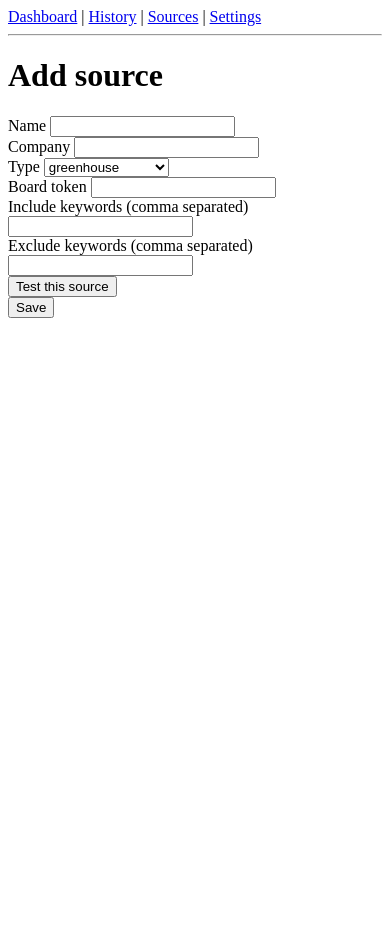
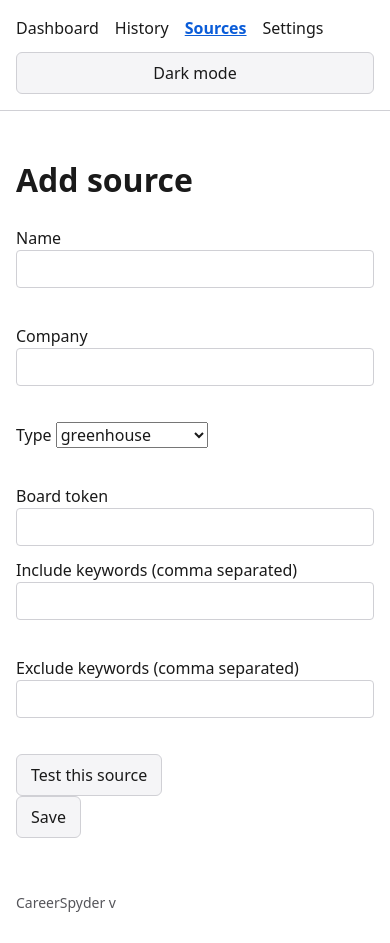
Before and after one commit to jasonkryst/CareerSpyder, a FastAPI app: page /sources/new in a window 390 px wide. Before the commit the page ends 318 px from the top, so only its background shows below. Run offline with FastAPI, Linux system fonts and the light colour scheme; parts of the project's set-up code (start-up, migrations or seed data) failed here and were passed over.

Commit message:
feat: add responsive/dark-mode/a11y foundation shell and version footer

```diff
--- a/app/web/main.py
+++ b/app/web/main.py
@@ -1,7 +1,9 @@
 import os
 from contextlib import asynccontextmanager
+from pathlib import Path
 
 from fastapi import FastAPI
+from fastapi.staticfiles import StaticFiles
 
 from app import db
 from app.scheduler import create_scheduler
@@ -39,6 +41,11 @@ async def lifespan(app: FastAPI):
 
 
 app = FastAPI(title="CareerSpyder", lifespan=lifespan)
+app.mount(
+    "/static",
+    StaticFiles(directory=str(Path(__file__).parent / "static")),
+    name="static",
+)
 app.include_router(dashboard_router)
 app.include_router(history_router)
 app.include_router(sources_router)
--- /dev/null
+++ b/app/web/static/style.css
@@ -0,0 +1,200 @@
+:root {
+  --bg: #ffffff;
+  --bg-elevated: #f5f5f7;
+  --fg: #1a1a1a;
+  --fg-muted: #55555a;
+  --border: #d0d0d5;
+  --accent: #0a5cd8;
+  --accent-fg: #ffffff;
+  --error-bg: #fdeaea;
+  --error-fg: #8a1f1f;
+  --focus-ring: #0a5cd8;
+}
+
+@media (prefers-color-scheme: dark) {
+  :root {
+    --bg: #14151a;
+    --bg-elevated: #1e2027;
+    --fg: #e8e8ea;
+    --fg-muted: #a8a8b0;
+    --border: #34363f;
+    --accent: #6ea8ff;
+    --accent-fg: #0b1220;
+    --error-bg: #3a1616;
+    --error-fg: #ff9a9a;
+    --focus-ring: #6ea8ff;
+  }
+}
+
+:root[data-theme="dark"] {
+  --bg: #14151a;
+  --bg-elevated: #1e2027;
+  --fg: #e8e8ea;
+  --fg-muted: #a8a8b0;
+  --border: #34363f;
+  --accent: #6ea8ff;
+  --accent-fg: #0b1220;
+  --error-bg: #3a1616;
+  --error-fg: #ff9a9a;
+  --focus-ring: #6ea8ff;
+}
+
+:root[data-theme="light"] {
+  --bg: #ffffff;
+  --bg-elevated: #f5f5f7;
+  --fg: #1a1a1a;
+  --fg-muted: #55555a;
+  --border: #d0d0d5;
+  --accent: #0a5cd8;
+  --accent-fg: #ffffff;
+  --error-bg: #fdeaea;
+  --error-fg: #8a1f1f;
+  --focus-ring: #0a5cd8;
+}
+
+* {
+  box-sizing: border-box;
+}
+
+body {
+  margin: 0;
+  background: var(--bg);
+  color: var(--fg);
+  font-family: system-ui, -apple-system, "Segoe UI", sans-serif;
+  line-height: 1.5;
+}
+
+.skip-link {
+  position: absolute;
+  left: -9999px;
+  top: 0;
+  background: var(--accent);
+  color: var(--accent-fg);
+  padding: 0.5rem 1rem;
+  z-index: 100;
+}
+
+.skip-link:focus {
+  left: 0.5rem;
+  top: 0.5rem;
+}
+
+header {
+  display: flex;
+  flex-wrap: wrap;
+  align-items: center;
+  justify-content: space-between;
+  gap: 0.75rem;
+  padding: 1rem;
+  border-bottom: 1px solid var(--border);
+}
+
+nav[aria-label="Main"] {
+  display: flex;
+  flex-wrap: wrap;
+  gap: 1rem;
+}
+
+nav[aria-label="Main"] a {
+  color: var(--fg);
+  text-decoration: none;
+}
+
+nav[aria-label="Main"] a[aria-current="page"] {
+  color: var(--accent);
+  font-weight: 600;
+  text-decoration: underline;
+}
+
+main {
+  max-width: 60rem;
+  margin: 0 auto;
+  padding: 1.5rem 1rem;
+}
+
+footer {
+  max-width: 60rem;
+  margin: 0 auto;
+  padding: 1rem;
+  color: var(--fg-muted);
+  font-size: 0.875rem;
+}
+
+button, input, select {
+  font: inherit;
+  color: inherit;
+}
+
+button {
+  background: var(--bg-elevated);
+  color: var(--fg);
+  border: 1px solid var(--border);
+  border-radius: 0.375rem;
+  padding: 0.5rem 0.875rem;
+  cursor: pointer;
+}
+
+button:hover {
+  border-color: var(--accent);
+}
+
+input[type="text"], input[type="number"] {
+  background: var(--bg);
+  color: var(--fg);
+  border: 1px solid var(--border);
+  border-radius: 0.25rem;
+  padding: 0.375rem 0.5rem;
+  width: 100%;
+  max-width: 28rem;
+}
+
+label {
+  display: block;
+  margin-bottom: 0.75rem;
+}
+
+.table-scroll {
+  overflow-x: auto;
+}
+
+table {
+  border-collapse: collapse;
+  width: 100%;
+}
+
+th, td {
+  border: 1px solid var(--border);
+  padding: 0.5rem 0.75rem;
+  text-align: left;
+}
+
+th {
+  background: var(--bg-elevated);
+}
+
+.error {
+  background: var(--error-bg);
+  color: var(--error-fg);
+  border-radius: 0.375rem;
+  padding: 0.75rem 1rem;
+  margin-bottom: 1rem;
+}
+
+nav[aria-label="Pagination"] {
+  display: flex;
+  gap: 1rem;
+  align-items: center;
+  margin-top: 1rem;
+}
+
+:focus-visible {
+  outline: 3px solid var(--focus-ring);
+  outline-offset: 2px;
+}
+
+@media (max-width: 30rem) {
+  header {
+    flex-direction: column;
+    align-items: stretch;
+  }
+}
--- /dev/null
+++ b/app/web/static/theme.js
@@ -0,0 +1,25 @@
+(function () {
+  var toggle = document.getElementById("theme-toggle");
+  if (!toggle) return;
+
+  function currentTheme() {
+    return (
+      document.documentElement.getAttribute("data-theme") ||
+      (window.matchMedia("(prefers-color-scheme: dark)").matches ? "dark" : "light")
+    );
+  }
+
+  function applyTheme(theme) {
+    document.documentElement.setAttribute("data-theme", theme);
+    toggle.setAttribute("aria-pressed", String(theme === "dark"));
+    toggle.textContent = theme === "dark" ? "Light mode" : "Dark mode";
+  }
+
+  applyTheme(currentTheme());
+
+  toggle.addEventListener("click", function () {
+    var next = currentTheme() === "dark" ? "light" : "dark";
+    localStorage.setItem("theme", next);
+    applyTheme(next);
+  });
+})();
--- a/app/web/templates/base.html
+++ b/app/web/templates/base.html
@@ -1,17 +1,36 @@
 <!doctype html>
-<html>
+<html lang="en">
 <head>
   <meta charset="utf-8">
+  <meta name="viewport" content="width=device-width, initial-scale=1">
   <title>CareerSpyder</title>
+  <script>
+    (function () {
+      var stored = localStorage.getItem("theme");
+      if (stored === "dark" || stored === "light") {
+        document.documentElement.setAttribute("data-theme", stored);
+      }
+    })();
+  </script>
+  <link rel="stylesheet" href="/static/style.css">
+  <script src="/static/theme.js" defer></script>
 </head>
 <body>
-  <nav>
-    <a href="/">Dashboard</a> |
-    <a href="/history">History</a> |
-    <a href="/sources">Sources</a> |
-    <a href="/settings">Settings</a>
-  </nav>
-  <hr>
-  {% block content %}{% endblock %}
+  <a class="skip-link" href="#main">Skip to content</a>
+  <header>
+    <nav aria-label="Main">
+      <a href="/" {% if request.url.path == "/" %}aria-current="page"{% endif %}>Dashboard</a>
+      <a href="/history" {% if request.url.path == "/history" %}aria-current="page"{% endif %}>History</a>
+      <a href="/sources" {% if request.url.path.startswith("/sources") %}aria-current="page"{% endif %}>Sources</a>
+      <a href="/settings" {% if request.url.path == "/settings" %}aria-current="page"{% endif %}>Settings</a>
+    </nav>
+    <button id="theme-toggle" type="button" aria-pressed="false">Dark mode</button>
+  </header>
+  <main id="main">
+    {% block content %}{% endblock %}
+  </main>
+  <footer>
+    <p>{{ app_name }} v{{ app_version }}</p>
+  </footer>
 </body>
 </html>
--- a/app/web/templating.py
+++ b/app/web/templating.py
@@ -6,8 +6,11 @@ would otherwise break when the package is installed/run from a location
 other than the source checkout).
 """
 
+from importlib.metadata import version
 from pathlib import Path
 
 from fastapi.templating import Jinja2Templates
 
 templates = Jinja2Templates(directory=str(Path(__file__).parent / "templates"))
+templates.env.globals["app_name"] = "CareerSpyder"
+templates.env.globals["app_version"] = version("careerspyder")
--- a/pyproject.toml
+++ b/pyproject.toml
@@ -34,7 +34,7 @@ include = ["app*"]
 include-package-data = true
 
 [tool.setuptools.package-data]
-"app.web" = ["templates/*.html"]
+"app.web" = ["templates/*.html", "static/*"]
 
 [tool.pytest.ini_options]
 testpaths = ["tests"]
```
Also changed, not shown: tests/web/test_base.py (added, +41 -0 lines).
